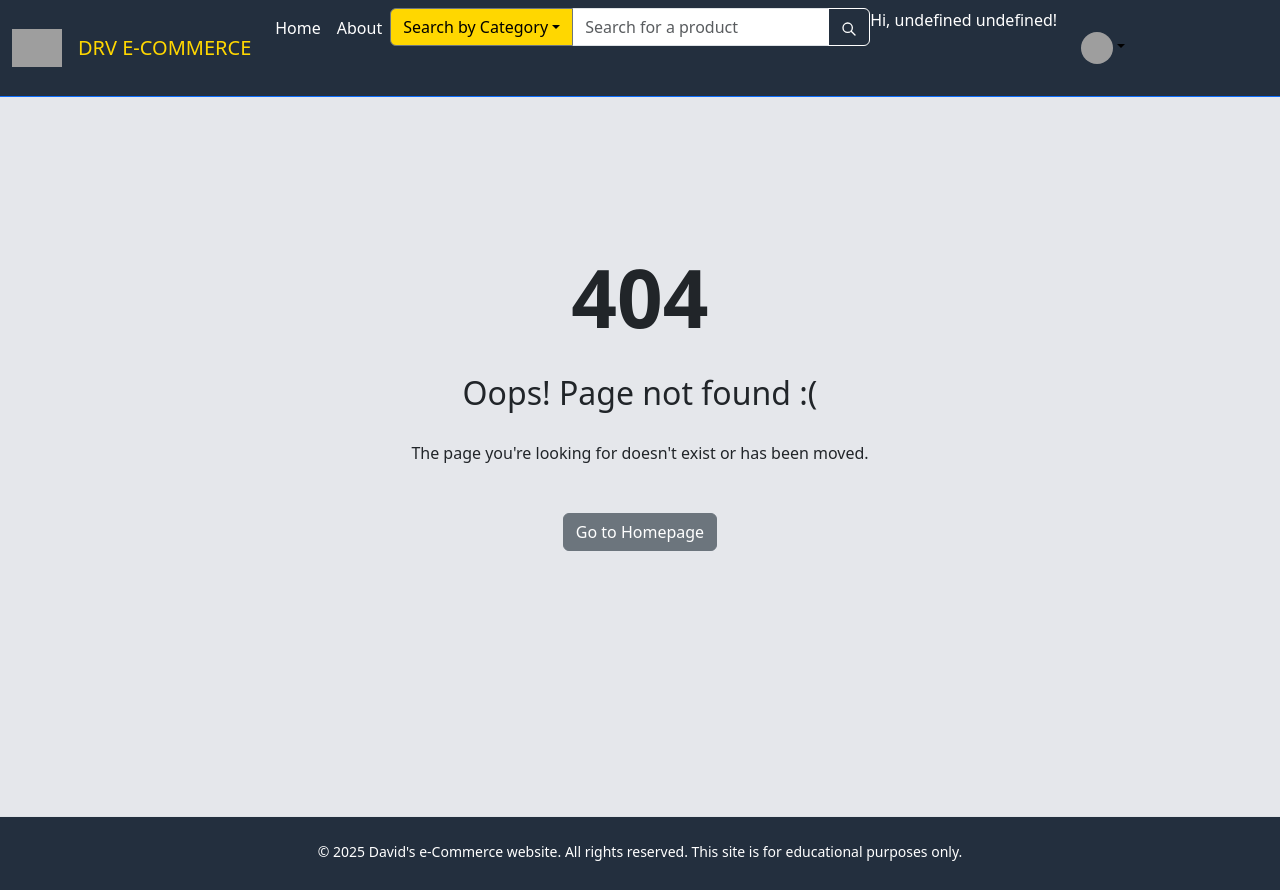
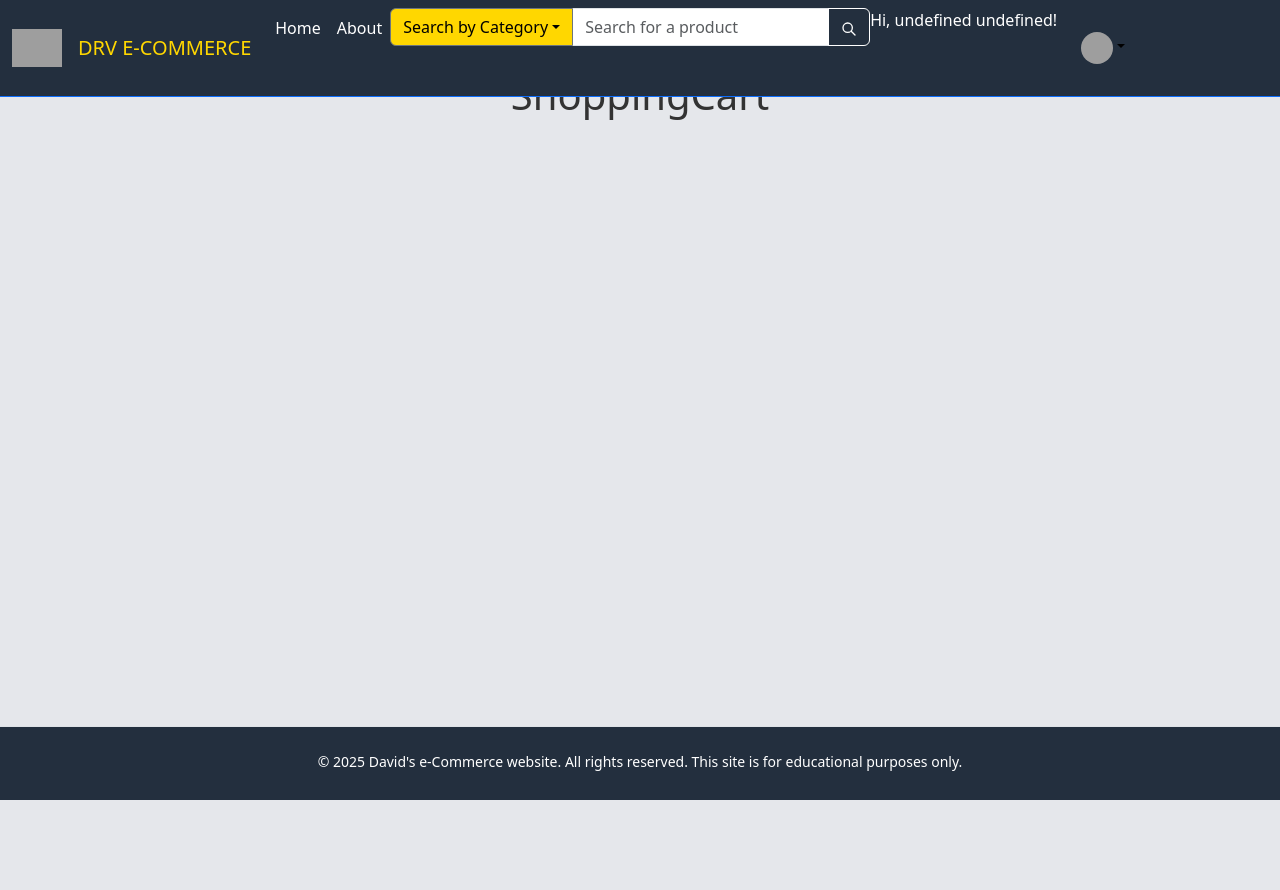
Before and after one commit to davittrdzv/M7-ProyectoFinalSensei-ECommerce, a React (Vite) app: page /shoppingcart in a window 1280 px wide. After the commit the page ends 800 px from the top, so only its background shows below. Built offline with nearby package versions, Linux system fonts and the light colour scheme; no server answers; sample sign-in values are in the browser's storage; grey boxes are pictures that could not be loaded.

Commit message:
Commit 44:
1.	ShoppingCart.jsx: Creación de página.
2.	RoutesIndex: Uso de Route para ShoppingCart

```diff
--- /dev/null
+++ b/src/pages/ShoppingCart.jsx
@@ -0,0 +1,9 @@
+const ShoppingCart = () => {
+  return (
+    <div className='container border-top border-danger mt-4_0rem'> {/* border-top border-danger son para referencia */}
+      <h1 className='text-center'>ShoppingCart</h1>
+    </div>
+  )
+}
+
+export default ShoppingCart
--- a/src/routes/RoutesIndex.jsx
+++ b/src/routes/RoutesIndex.jsx
@@ -5,6 +5,7 @@ import SignUp from '@/pages/SignUp'
 import About from '@/pages/About'
 import UserProfile from '@/pages/UserProfile'
 import AddProducts from '@/pages/AddProducts'
+import ShoppingCart from '@/pages/ShoppingCart'
 import NotFound from '@/pages/NotFound'
 import { Route, Routes, Navigate } from 'react-router-dom'
 import { useAuthContext } from '@/hooks/useAuthContext'
@@ -21,6 +22,7 @@ const RoutesIndex = () => {
         <Route path='/signup' element={!isAuthenticated ? <SignUp /> : <Navigate to='/' />} />
         <Route path='/about' element={<About />} />
         <Route path='/userprofile' element={isAuthenticated ? <UserProfile /> : <Navigate to='/' />} />
+        <Route path='/shoppingcart' element={isAuthenticated ? <ShoppingCart /> : <Navigate to='/' />} />
         <Route path='/addproducts' element={isAuthenticated && user?.role === 'ADMIN' ? <AddProducts /> : <Navigate to='/' />} />
         <Route path='*' element={<NotFound />} />
       </Routes>
```
